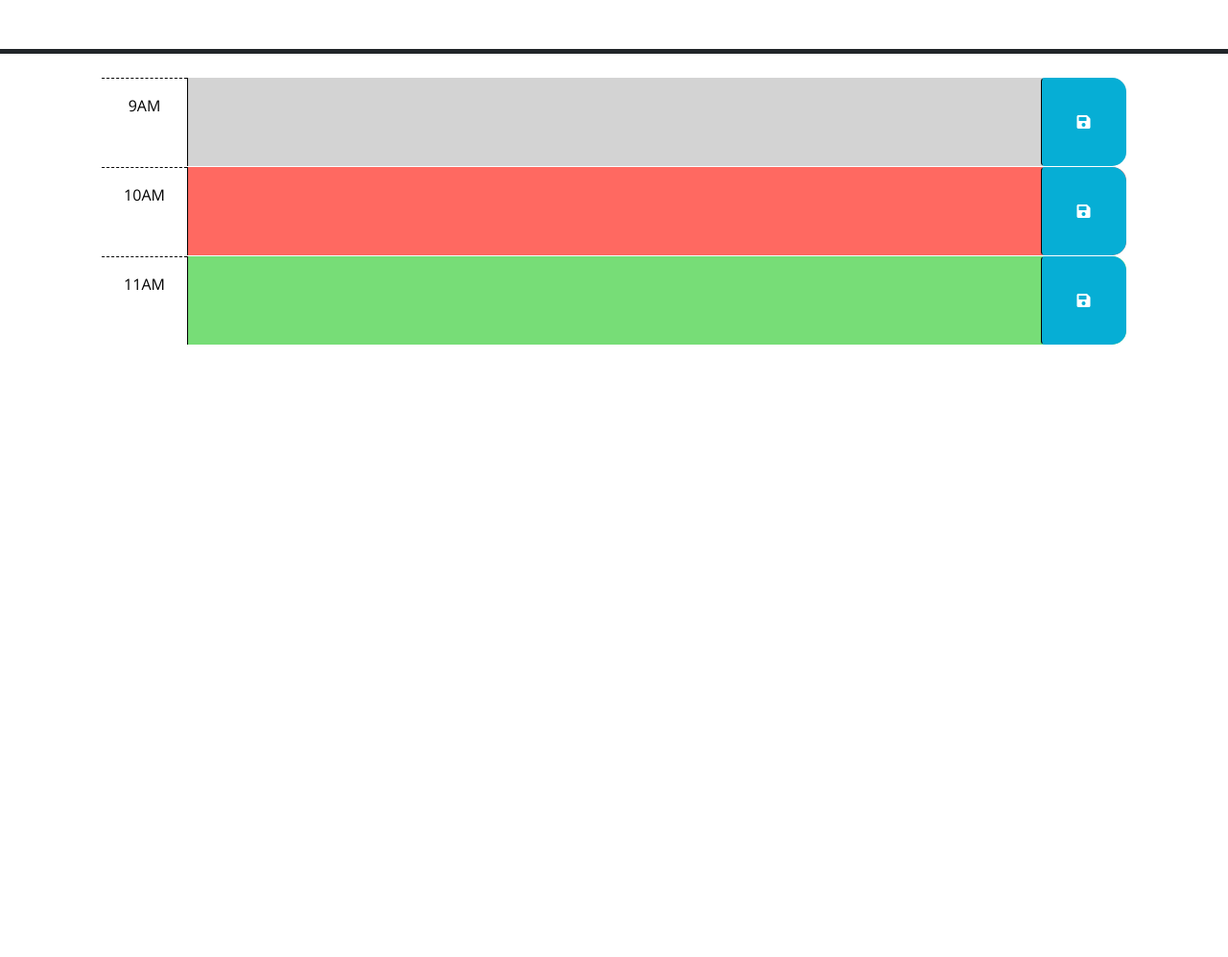
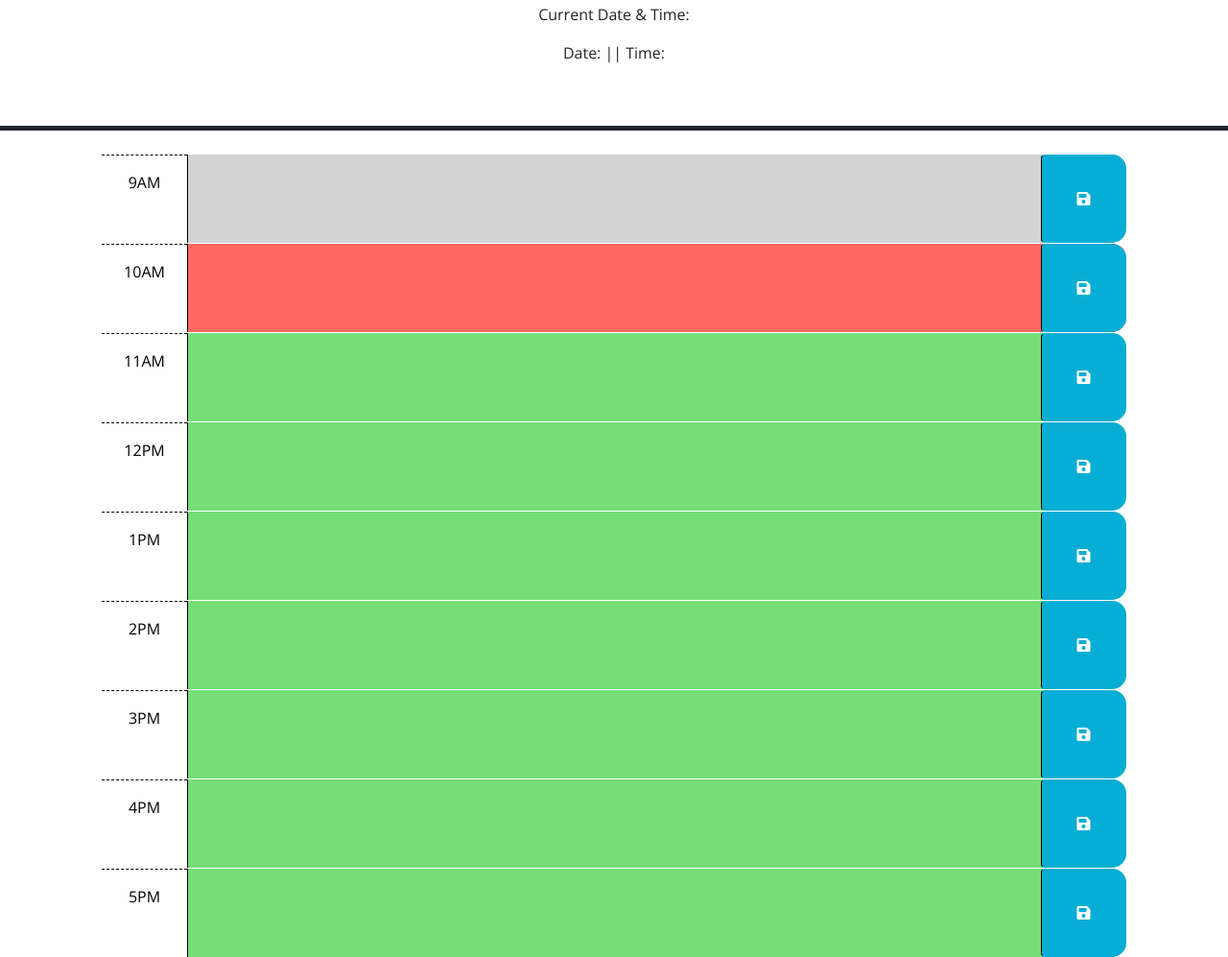
Before and after one commit to kwaters3/Work-Day-Scheduler, a plain HTML site: page index.html in a window 1280 px wide. Shown: the part 176-1173 px from the top of the page at 96% size. Before the commit the page ends 800 px from the top, so only its background shows below. Drawn offline with nearby package versions, Linux system fonts and the light colour scheme; files that its build step writes are made by us from their sources; files whose address does not match are found by name.

Commit message:
updated readme

```diff
--- a/Develop/index.html
+++ b/index.html
@@ -21,23 +21,17 @@
     <link rel="stylesheet" href="style.css" />
     <title>Work Day Scheduler</title>
   </head>
-
+<!-- Main Section -->
   <body>
     <header class="p-5 mb-4 border-5 border-bottom border-dark text-center">
       <h1 class="display-3">Work Day Scheduler</h1>
       <p class="lead">A simple calendar app for scheduling your work day</p>
+      <!-- Date & Time -->
       <p id="currentDay" class="lead"></p>
+      <p>Current Date & Time:</p>
+      <p> Date: <span id="date"></span> || Time: <span id="time"></span></p>
     </header>
     <div class="container-lg px-5">
-      <!-- Use class for "past", "present", and "future" to apply styles to the
-        time-block divs accordingly. The javascript will need to do this by
-        adding/removing these classes on each div by comparing the hour in the
-        id to the current hour. The html provided below is meant to be an example
-        demonstrating how the css provided can be leveraged to create the
-        desired layout and colors. The html below should be removed or updated
-        in the finished product. Remember to delete this comment once the
-        code is implemented.
-        -->
 
       <!-- Example of a past time block. The "past" class adds a gray background color. -->
       <div id="hour-9" class="row time-block past">
@@ -66,6 +60,54 @@
         </button>
       </div>
 
+      <div id="hour-11" class="row time-block future">
+        <div class="col-2 col-md-1 hour text-center py-3">12PM</div>
+        <textarea class="col-8 col-md-10 description" rows="3"> </textarea>
+        <button class="btn saveBtn col-2 col-md-1" aria-label="save">
+          <i class="fas fa-save" aria-hidden="true"></i>
+        </button>
+      </div>
+
+      <div id="hour-11" class="row time-block future">
+        <div class="col-2 col-md-1 hour text-center py-3">1PM</div>
+        <textarea class="col-8 col-md-10 description" rows="3"> </textarea>
+        <button class="btn saveBtn col-2 col-md-1" aria-label="save">
+          <i class="fas fa-save" aria-hidden="true"></i>
+        </button>
+      </div>
+
+      <div id="hour-11" class="row time-block future">
+        <div class="col-2 col-md-1 hour text-center py-3">2PM</div>
+        <textarea class="col-8 col-md-10 description" rows="3"> </textarea>
+        <button class="btn saveBtn col-2 col-md-1" aria-label="save">
+          <i class="fas fa-save" aria-hidden="true"></i>
+        </button>
+      </div>
+
+      <div id="hour-11" class="row time-block future">
+        <div class="col-2 col-md-1 hour text-center py-3">3PM</div>
+        <textarea class="col-8 col-md-10 description" rows="3"> </textarea>
+        <button class="btn saveBtn col-2 col-md-1" aria-label="save">
+          <i class="fas fa-save" aria-hidden="true"></i>
+        </button>
+      </div>
+
+      <div id="hour-11" class="row time-block future">
+        <div class="col-2 col-md-1 hour text-center py-3">4PM</div>
+        <textarea class="col-8 col-md-10 description" rows="3"> </textarea>
+        <button class="btn saveBtn col-2 col-md-1" aria-label="save">
+          <i class="fas fa-save" aria-hidden="true"></i>
+        </button>
+      </div>
+
+      <div id="hour-11" class="row time-block future">
+        <div class="col-2 col-md-1 hour text-center py-3">5PM</div>
+        <textarea class="col-8 col-md-10 description" rows="3"> </textarea>
+        <button class="btn saveBtn col-2 col-md-1" aria-label="save">
+          <i class="fas fa-save" aria-hidden="true"></i>
+        </button>
+      </div>
+
     <script src="https://code.jquery.com/jquery-3.4.1.min.js"></script>
     <script
       src="https://cdn.jsdelivr.net/npm/dayjs@1.11.3/dayjs.min.js"
```
Also changed, not shown: Assets/images/05-third-party-apis-homework-demo.gif (renamed from Assets/05-third-party-apis-homework-demo.gif), Assets/script/script.js (renamed from Develop/script.js), Assets/style/style.css (renamed from Develop/style.css), 1 other file.
